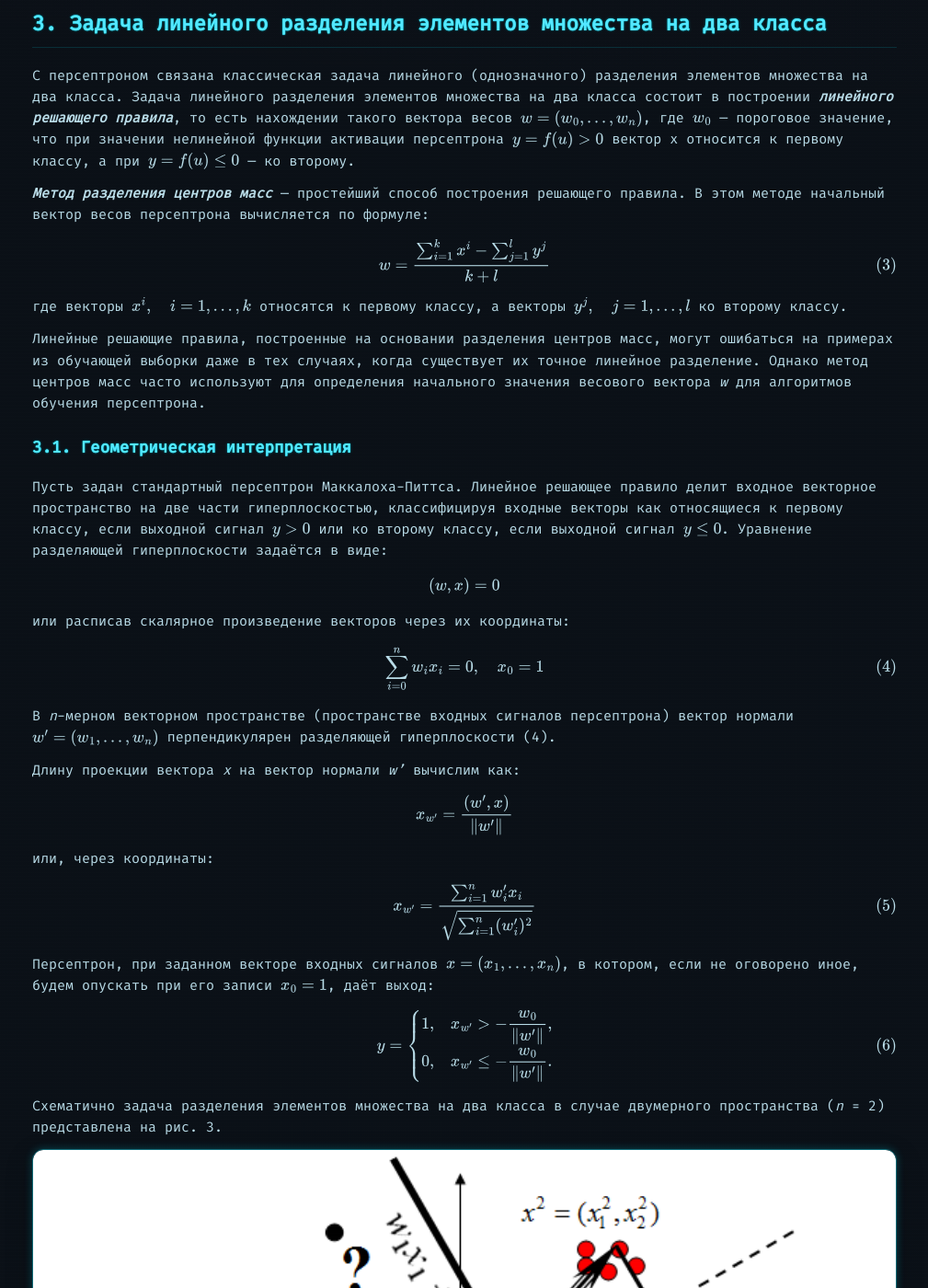
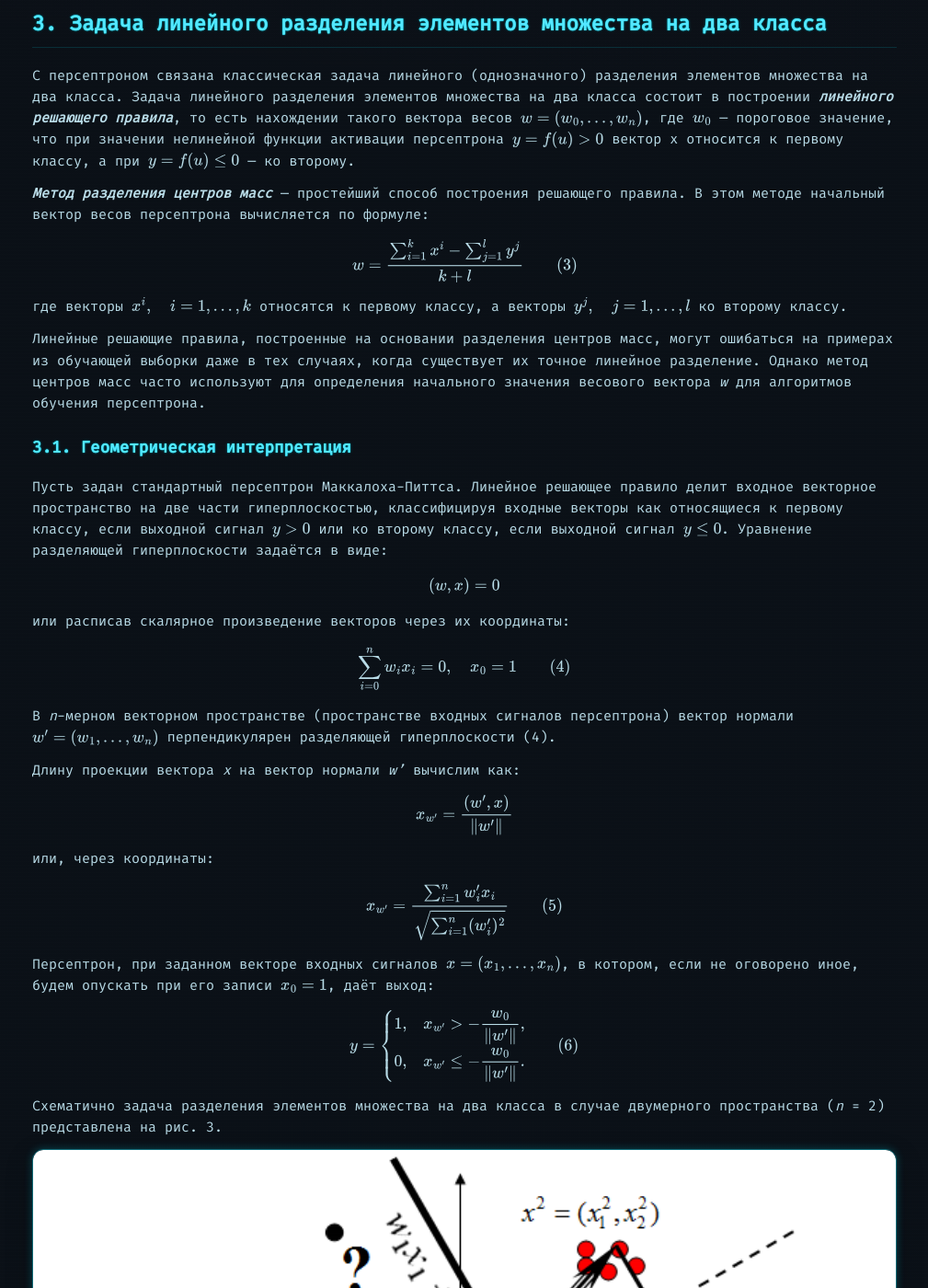
Before and after one commit to Fuzzy-Technologies/fuzzy-technologies.github.io, a Jekyll site: the page built from ru/articles/2024-10-13-neural-network-classification.md, in a window 1280 px wide and 1400 px high, scrolled down 4882 px. Shown: the whole window at 92% size, without its empty margins (135-1144 px from the left). Built offline with Jekyll 4.4.1, drawn with Linux system fonts in a browser that asks for light colours; Markdown is read by kramdown in place of the engine named in the settings; some of the changed text lies outside the part shown.

Commit message:
Keep equation numbers readable in GitHub's native MathML preview

````diff
--- a/ru/articles/2024-10-13-neural-network-classification.md
+++ b/ru/articles/2024-10-13-neural-network-classification.md
@@ -68,7 +68,7 @@ $w=(w\_0,\\ldots,w\_n)$ — ***вектор весовых коэффициен
 $w\_0$ — называют **пороговым значением нейрона**.
 
 ```math
-u=\sum_{i=0}^{n}w_i x_i\tag{1}
+u=\sum_{i=0}^{n}w_i x_i\qquad\text{(1)}
 ```
 
 — ***сумматор нейрона***.
@@ -82,7 +82,7 @@ $x\_i,w\_i$ — в общем случае являются элементами
 $u=wx$, используя транспонированную матрицу $x=(x\_0,\\ldots,x\_n)^T$.
 
 ```math
-y=f(u)=\begin{cases}1,&u\geq0,\\0,&u<0.\end{cases}\tag{2}
+y=f(u)=\begin{cases}1,&u\geq0,\\0,&u<0.\end{cases}\qquad\text{(2)}
 ```
 
 — ***нелинейная функция активации*** персептрона. Она является ступенчатой, т.е. функция активации *f(u)* преобразует выходной сигнал сумматора в выходной сигнал нейрона *y*.
@@ -134,7 +134,7 @@ w_i(t+1)=w_i(t)+\alpha(d-y)x_i,\quad\alpha\in(0,1)
 ***Метод разделения центров масс*** — простейший способ построения решающего правила. В этом методе начальный вектор весов персептрона вычисляется по формуле:
 
 ```math
-w=\frac{\sum_{i=1}^{k}x^i-\sum_{j=1}^{l}y^j}{k+l}\tag{3}
+w=\frac{\sum_{i=1}^{k}x^i-\sum_{j=1}^{l}y^j}{k+l}\qquad\text{(3)}
 ```
 
 где векторы $x^i,\\quad i=1,\\ldots,k$ относятся к первому классу, а векторы $y^j,\\quad j=1,\\ldots,l$ ко второму классу.
@@ -152,7 +152,7 @@ w=\frac{\sum_{i=1}^{k}x^i-\sum_{j=1}^{l}y^j}{k+l}\tag{3}
 или расписав скалярное произведение векторов через их координаты:
 
 ```math
-\sum_{i=0}^{n}w_i x_i=0,\quad x_0=1\tag{4}
+\sum_{i=0}^{n}w_i x_i=0,\quad x_0=1\qquad\text{(4)}
 ```
 
 В *n*-мерном векторном пространстве (пространстве входных сигналов персептрона) вектор нормали $w'=(w\_1,\\ldots,w\_n)$ перпендикулярен разделяющей гиперплоскости (4).
@@ -166,13 +166,13 @@ x_{w'}=\frac{(w',x)}{\lVert w'\rVert}
 или, через координаты:
 
 ```math
-x_{w'}=\frac{\sum_{i=1}^{n}w'_i x_i}{\sqrt{\sum_{i=1}^{n}(w'_i)^2}}\tag{5}
+x_{w'}=\frac{\sum_{i=1}^{n}w'_i x_i}{\sqrt{\sum_{i=1}^{n}(w'_i)^2}}\qquad\text{(5)}
 ```
 
 Персептрон, при заданном векторе входных сигналов $x=(x\_1,\\ldots,x\_n)$, в котором, если не оговорено иное, будем опускать при его записи $x\_0=1$, даёт выход:
 
 ```math
-y=\begin{cases}1,&x_{w'}>-\dfrac{w_0}{\lVert w'\rVert},\\0,&x_{w'}\leq-\dfrac{w_0}{\lVert w'\rVert}.\end{cases}\tag{6}
+y=\begin{cases}1,&x_{w'}>-\dfrac{w_0}{\lVert w'\rVert},\\0,&x_{w'}\leq-\dfrac{w_0}{\lVert w'\rVert}.\end{cases}\qquad\text{(6)}
 ```
 
 Схематично задача разделения элементов множества на два класса в случае двумерного пространства (*n* = 2) представлена на рис. 3.
````
Also changed, not shown: docs/ARTICLE_MATH.md (+3 -1 lines).
